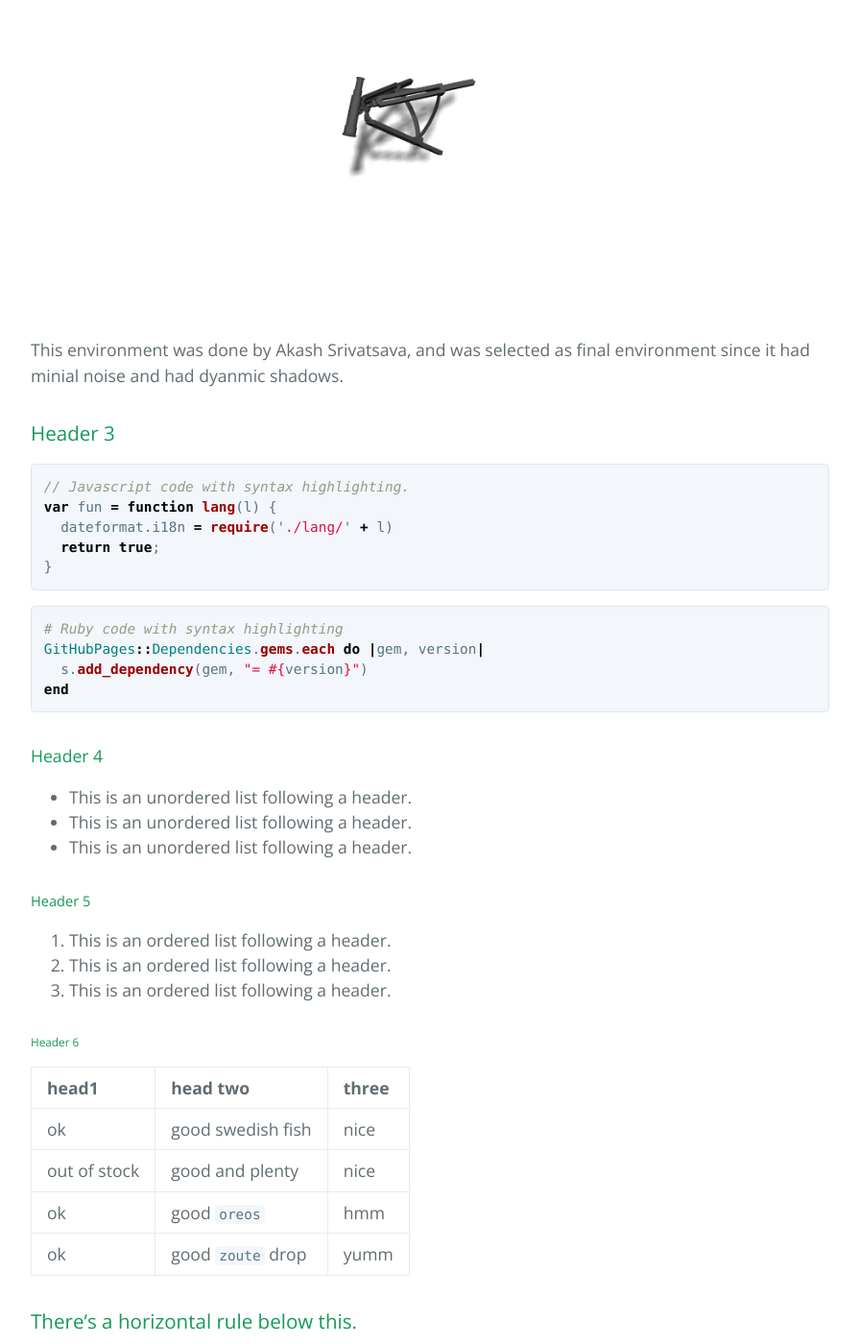
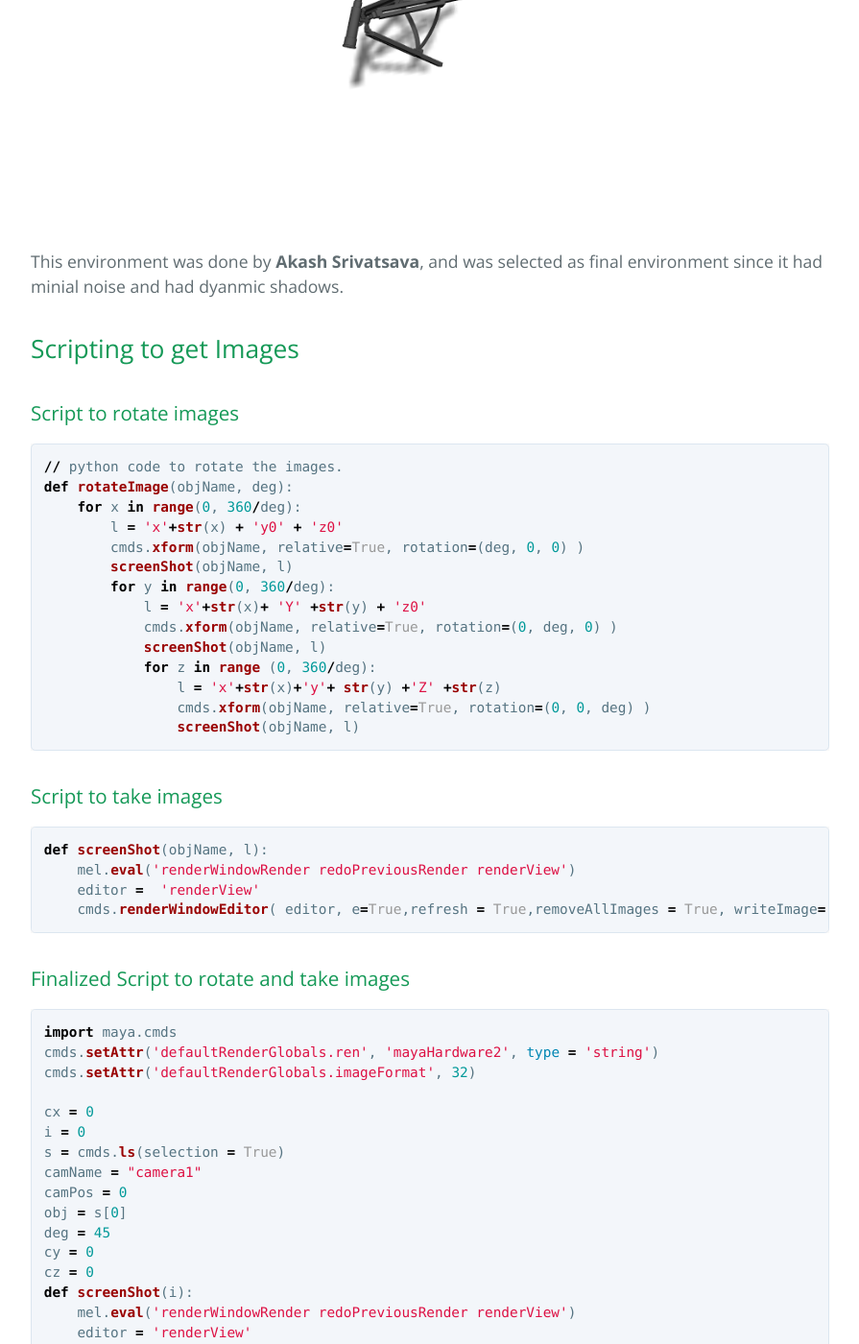
Before and after one commit to Preethamalladu/DMDD-Presentation, a Jekyll site: the page built from index.md, in a window 1280 px wide and 1400 px high, scrolled down 4845 px. Shown: the whole window at 96% size, without its empty margins (192-1087 px from the left). Built offline with Jekyll 4.4.1, drawn with Linux system fonts in a browser that asks for light colours; some of the changed text lies outside the part shown.

Commit message:
Update index.md

````diff
--- a/index.md
+++ b/index.md
@@ -10,20 +10,20 @@ This is a short description of what we have done so far.
 
 **Index**
 
-•   Understanding Maya Scripting
+*   Understanding Maya Scripting
 
-•   The Image Generation Part
+*   The Image Generation Part
 
-    1)  Challenges Faced
-    2)  Failed vs Sucessfull Ideas
-    3)  Final Images
+    1.  Challenges Faced
+    1.  Failed vs Sucessfull Ideas
+    1.  Final Images
 
 
-•   The Database Part
+*   The Database Part
 
-    1)
-    2)
-    3)
+    1.
+    1.
+    1.
 
 
 
@@ -42,7 +42,7 @@ In the first week of the project we have gone through the process on how we can
 
 After the first week we have have tried few diffrent ways to render images ,inorder to do so we have tried the follwoing method
 
-### Just The Object rotated in space
+### Just the object rotated in space
 
 > In this method I just rotated the image using its pivot
 
@@ -64,70 +64,181 @@ As we can see the images dont seem so refined, and also rotating the object does
 > This was the part which took a lot of time, we had to come up with a solution which gave us dynamic shaodows meaning when the cameras angle changed the shadows have to change too.
 
 
-**Problems I faced and solutions I came up with**
+**Problems faced and solutions I came up with**
 
 Firstly, we had to make sure we do not want gradients in the background. Therefore I came up with diffrent iterations of environments
 
 
-•   Iteration One :
+*   Iteration One :
 
 ![Branching](https://raw.githubusercontent.com/Preethamalladu/DMDD-Presentation/master/obj31.jpg)
 
 It is clear what the problem is,  bad lights and gradients.
 
 
-•   Iteration Two :
+*   Iteration Two :
 
 ![Branching](https://raw.githubusercontent.com/Preethamalladu/DMDD-Presentation/master/objX0Y315Z0.jpg)
 
 In this environment , instead of using a box environment like above I used a sphere environment and avoided getting gradients but the shadows were static,
 
-•   Iteration Three :
+*   Iteration Three :
 
-![Branching](https://raw.githubusercontent.com/Preethamalladu/DMDD-Presentation/master/Telescope_X_0_Y_45_Z_90.png)
+![Octocat](https://raw.githubusercontent.com/Preethamalladu/DMDD-Presentation/master/Telescope_X_0_Y_45_Z_90.png)
 
-This environment was done by Akash Srivatsava, and was selected as final environment since it had minial noise and had dyanmic shadows.
+This environment was done by **Akash Srivatsava**, and was selected as final environment since it had minial noise and had dyanmic shadows.
 
 
-### Header 3
+## Scripting to get Images
 
-```js
-// Javascript code with syntax highlighting.
-var fun = function lang(l) {
-  dateformat.i18n = require('./lang/' + l)
-  return true;
-}
+
+### Script to rotate images
+
+```python
+// python code to rotate the images.
+def rotateImage(objName, deg):
+    for x in range(0, 360/deg):
+        l = 'x'+str(x) + 'y0' + 'z0'
+        cmds.xform(objName, relative=True, rotation=(deg, 0, 0) )
+        screenShot(objName, l)
+        for y in range(0, 360/deg):
+            l = 'x'+str(x)+ 'Y' +str(y) + 'z0'
+            cmds.xform(objName, relative=True, rotation=(0, deg, 0) )
+            screenShot(objName, l)
+            for z in range (0, 360/deg):
+                l = 'x'+str(x)+'y'+ str(y) +'Z' +str(z)
+                cmds.xform(objName, relative=True, rotation=(0, 0, deg) )
+                screenShot(objName, l)
+```
+### Script to take images
+
+```python
+def screenShot(objName, l):
+    mel.eval('renderWindowRender redoPreviousRender renderView')
+    editor =  'renderView'
+    cmds.renderWindowEditor( editor, e=True,refresh = True,removeAllImages = True, writeImage=('path'+'awp'+str(l)), removeImage = True)
 ```
 
-```ruby
-# Ruby code with syntax highlighting
-GitHubPages::Dependencies.gems.each do |gem, version|
-  s.add_dependency(gem, "= #{version}")
-end
+### Finalized Script to rotate and take images
+
+```python
+import maya.cmds
+cmds.setAttr('defaultRenderGlobals.ren', 'mayaHardware2', type = 'string')
+cmds.setAttr('defaultRenderGlobals.imageFormat', 32)
+
+cx = 0
+i = 0
+s = cmds.ls(selection = True)
+camName = "camera1"
+camPos = 0
+obj = s[0]
+deg = 45
+cy = 0
+cz = 0
+def screenShot(i):
+    mel.eval('renderWindowRender redoPreviousRender renderView')
+    editor = 'renderView'
+    cmds.renderWindowEditor(editor, e = True, refresh = True, writeImage = ('path' + str(i)))
+
+
+while(cx<= 360):
+    for a in s:
+        x = a +"."+"rotate" +"X"
+        cmds.setAttr(x,cx)
+    cy=0
+    while(cy<=360):
+        for a in s:
+            x = a +"."+"rotate" +"Y"
+            cmds.setAttr(x,cy)
+        cz=0
+        while(cz<=360):
+            for a in s:
+                x = a +"."+"rotate" +"Z"
+                cmds.setAttr(x,cz)
+            l = "_X_"+str(cx) + "_Y_"+str(cy) + "_Z_"+str(cz)
+            camPos = cmds.xform(camName, q=True, ws=True, rp=True)
+            if( camPos[1] > 1.0):
+                screenShot(l)
+
+            cz = cz + deg
+        cy=cy+deg
+    cx=cx+deg
+
 ```
 
-#### Header 4
+### My contribution towards the final code
 
-*   This is an unordered list following a header.
-*   This is an unordered list following a header.
-*   This is an unordered list following a header.
+Though the logic for rotating images is similar we chose while loop over for loop for simplicity
 
-##### Header 5
+**This snippet automatically sets the renderer to Maya Hardware 2.0 and saves images as .PNG files**
 
-1.  This is an ordered list following a header.
-2.  This is an ordered list following a header.
-3.  This is an ordered list following a header.
+```python
+cmds.setAttr('defaultRenderGlobals.ren', 'mayaHardware2', type = 'string')
+cmds.setAttr('defaultRenderGlobals.imageFormat', 32)')
+```
 
-###### Header 6
+**This snippet makes sure to take images which are only above the ground thus avoiding redundent images**
 
-| head1        | head two          | three |
-|:-------------|:------------------|:------|
-| ok           | good swedish fish | nice  |
-| out of stock | good and plenty   | nice  |
-| ok           | good `oreos`      | hmm   |
-| ok           | good `zoute` drop | yumm  |
+```python
+camPos = cmds.xform(camName, q=True, ws=True, rp=True)
+if( camPos[1] > 1.0):
+    screenShot(l)
+```
+**Naming convention**
 
-### There's a horizontal rule below this.
+```python
+name = "_X_"+str(cx) + "_Y_"+str(cy) + "_Z_"+str(cz)
+```
+
+* * *
+
+## Stored Procedures to get Front, Back, Top, Left, Right views of the object from the data base
+
+**Top View**
+```sql
+create procedure TopView @ObjName varchar(30)
+as
+select images from image_table where images like
+              '%' + @ObjName` + '_X_90_Y_0_Z_180'
+go;
+```
+
+**Front View**
+```sql
+create procedure FrontView @ObjName varchar(30)
+as
+select images from image_table where images like
+              '%' + @ObjName` + '_X_0_Y_0_Z_0'
+go;
+```
+
+**Right View**
+```sql
+create procedure RightView @ObjName varchar(30)
+as
+select images from image_table where images like
+              '%' + @ObjName` + '_X_0_Y_90_Z_0'
+go;
+```
+
+**Back View**
+```sql
+create procedure BacKView @ObjName varchar(30)
+as
+select images from image_table where images like
+              '%' + @ObjName` + '_X_0_Y_180_Z_0'
+go;
+```
+
+**Left View**
+```sql
+create procedure LeftView @ObjName varchar(30)
+as
+select images from image_table where images like
+              '%' + @ObjName` + '_X_0_Y_270_Z_0'
+go;
+```
+
 
 * * *
 
````
